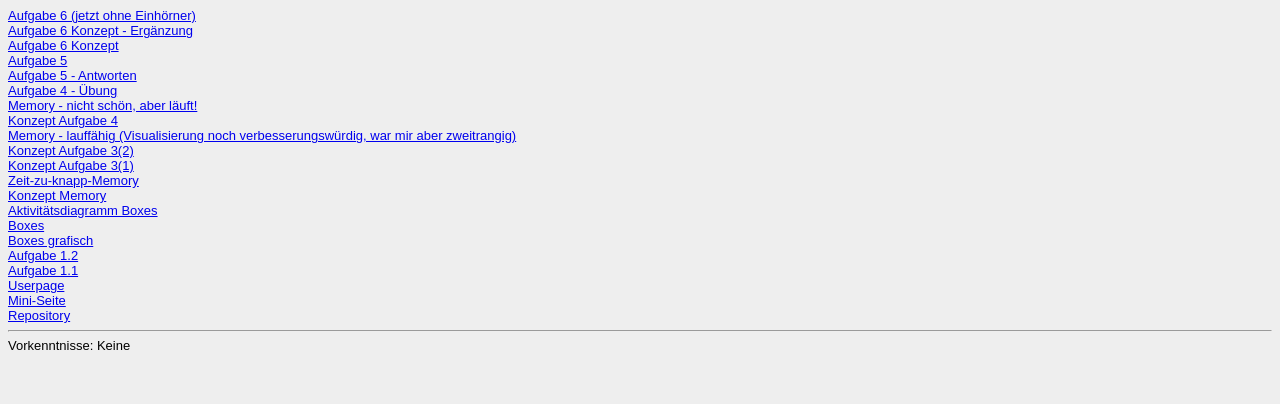
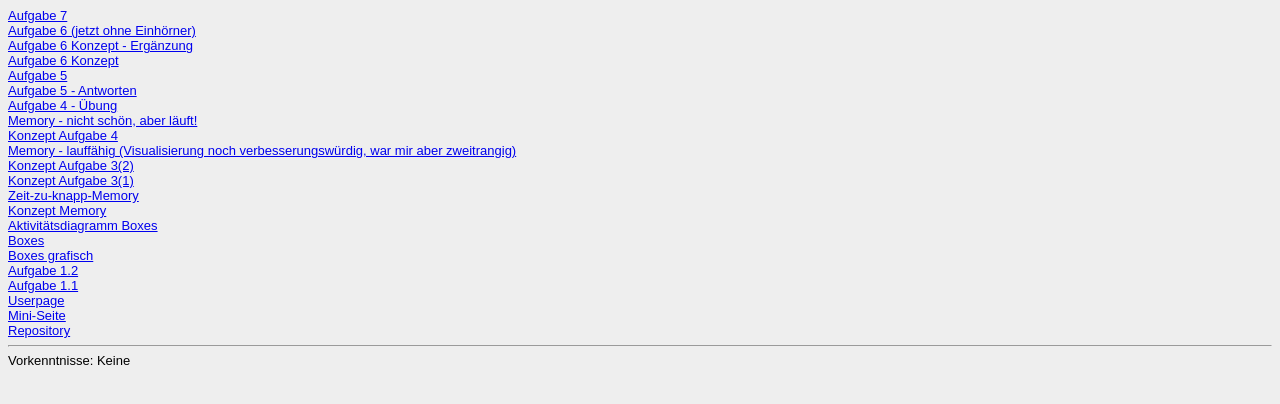
Before and after one commit to seyfrieo/seyfrieo.github.io, a plain HTML site: page steckbrief.htm in a window 1280 px wide. Drawn offline with Linux system fonts and the light colour scheme.

Commit message:
Update steckbrief.htm

```diff
--- a/steckbrief.htm
+++ b/steckbrief.htm
@@ -2,6 +2,7 @@
 <!-- Bitte keine Änderung in der obenstehenden Zeile vornehmen -->
 
 <!-- Hier die Links zu den gelösten Aufgaben einstellen, aktuelle oben, alte stehen lassen! Format: Aufgabenbezeichnung, Datum -->
+<a href="mongodbrowser.herokuapp.com/?u=seyfrieo&p=gr4z1t&a=ds113738.mlab.com:13738/eia2&n=eia2&c=eia2" target="_blank">Aufgabe 7</a></br>
 <a href="https://seyfrieo.github.io/EIA2.2/Aufgabe%206/DatabaseClient.html" target="_blank">Aufgabe 6 (jetzt ohne Einhörner)</a></br>
 <a href="https://seyfrieo.github.io/EIA2.2/Aufgabe 6/Aufgabe6_Ergaenzung.jpg" target="_blank">Aufgabe 6 Konzept - Ergänzung</a></br>
 <a href="https://seyfrieo.github.io/EIA2.2/Aufgabe 6/Aufgabe6.jpg" target="_blank">Aufgabe 6 Konzept</a></br>
```
